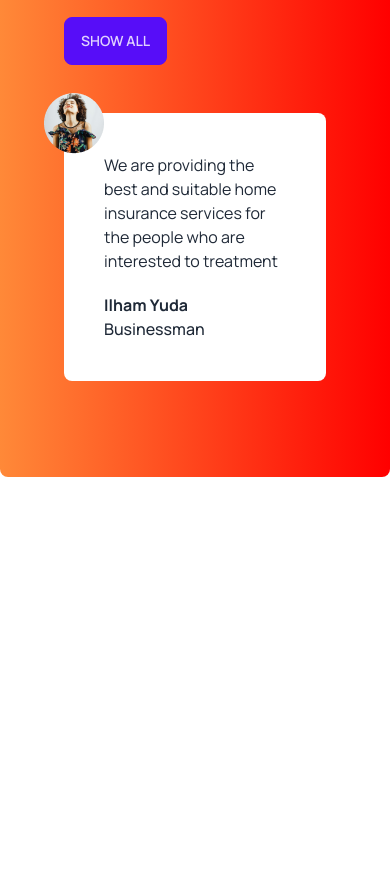
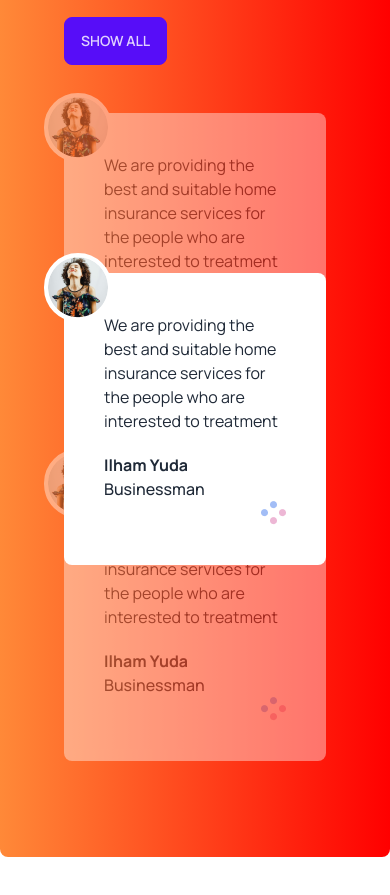
Before and after one commit to Rezwan66/tea-house-with-daisyui, a plain HTML site: page index.html in a window 390 px wide. Shown: the part 4840-5735 px from the top of the page. Before the commit the page ends 5413 px from the top, so only its background shows below. Drawn offline with nearby package versions, Linux system fonts and the light colour scheme.

Commit message:
responsive super clients section done

```diff
--- a/index.html
+++ b/index.html
@@ -161,19 +161,48 @@
             </div>
         </section>
         <!-- meet our super clients section -->
-        <section class="my-24 flex flex-col lg:flex-row gap-12 rounded-lg bg-gradient-to-l from-[#F00] to-[#FF8938] px-16 py-24">
-            <div class="space-y-5">
-                <h2 class="text-5xl font-extrabold text-white">Meet Our Super<br>Clients</h2>
-                <p class="font-medium text-white">There are many variations of passages of Lorem Ipsum available, but the majority have suffered alteration in some form, by injected humour, or randomised words which don't look even slightly believable.</p>
-                <button class="btn btn-primary">Show All</button>
+        <section
+            class="my-24 flex flex-col lg:flex-row gap-12 rounded-lg bg-gradient-to-l from-[#F00] to-[#FF8938] px-16 py-24">
+            <div class="flex items-center lg:pr-28">
+                <div class="space-y-5">
+                    <h2 class="text-5xl font-extrabold text-white">Meet Our Super<br>Clients</h2>
+                    <p class="font-medium text-white">There are many variations of passages of Lorem Ipsum available,
+                        but the majority have suffered alteration in some form, by injected humour, or randomised words
+                        which don't look even slightly believable.</p>
+                    <button class="btn btn-primary">Show All</button>
+                </div>
             </div>
-            <div>
-                <!-- reviews -->
-                <div class="relative p-10 rounded-lg bg-white">
-                    <img class="absolute -left-5 -top-5" src="./images/client.png" alt="">
-                    <p>We are providing the best and suitable home insurance services for the people who are interested to treatment</p>
+            <!-- review container -->
+            <div class="relative">
+                <!-- next review -->
+                <div class="relative opacity-40 z-10 p-10 rounded-lg bg-white mb-16">
+                    <img class="absolute -left-5 -top-5 border-4 rounded-full border-white bg-white"
+                        src="./images/client.png" alt="">
+                    <p>We are providing the best and suitable home insurance services for the people who are interested
+                        to treatment</p>
                     <h4 class="font-bold mt-5">Ilham Yuda</h4>
                     <p class="font-medium">Businessman</p>
+                    <div class="flex justify-end"><img src="./images/circles.png" alt=""></div>
+                </div>
+                <!-- current review -->
+                <div class="absolute top-40 lg:-left-32 z-20 lg:w-[430px] p-10 rounded-lg bg-white">
+                    <img class="absolute -left-5 -top-5 border-4 rounded-full border-white bg-white"
+                        src="./images/client.png" alt="">
+                    <p>We are providing the best and suitable home insurance services for the people who are interested
+                        to treatment</p>
+                    <h4 class="font-bold mt-5">Ilham Yuda</h4>
+                    <p class="font-medium">Businessman</p>
+                    <div class="flex justify-end"><img src="./images/circles.png" alt=""></div>
+                </div>
+                <!-- previous review -->
+                <div class="relative opacity-40 z-10 p-10 rounded-lg bg-white">
+                    <img class="absolute -left-5 -top-5 border-4 rounded-full border-white bg-white"
+                        src="./images/client.png" alt="">
+                    <p>We are providing the best and suitable home insurance services for the people who are interested
+                        to treatment</p>
+                    <h4 class="font-bold mt-5">Ilham Yuda</h4>
+                    <p class="font-medium">Businessman</p>
+                    <div class="flex justify-end"><img src="./images/circles.png" alt=""></div>
                 </div>
             </div>
         </section>
```
